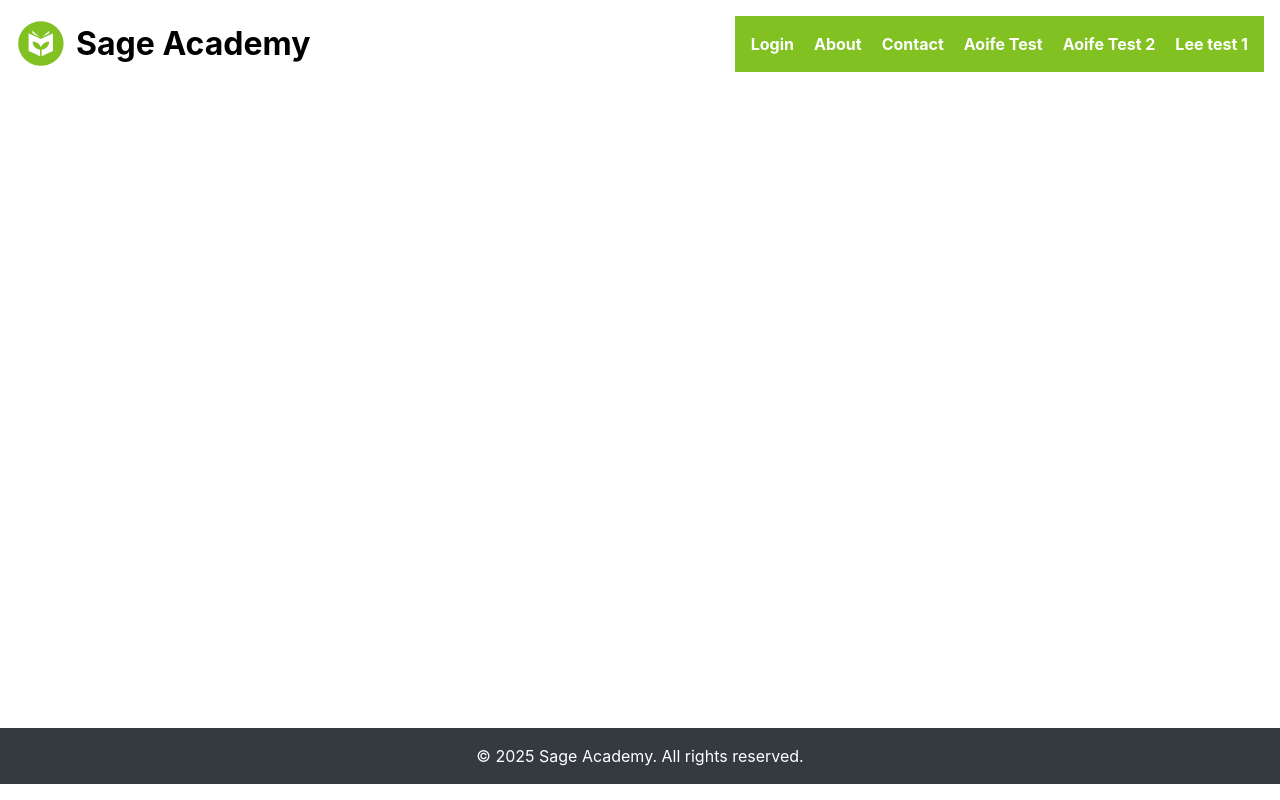
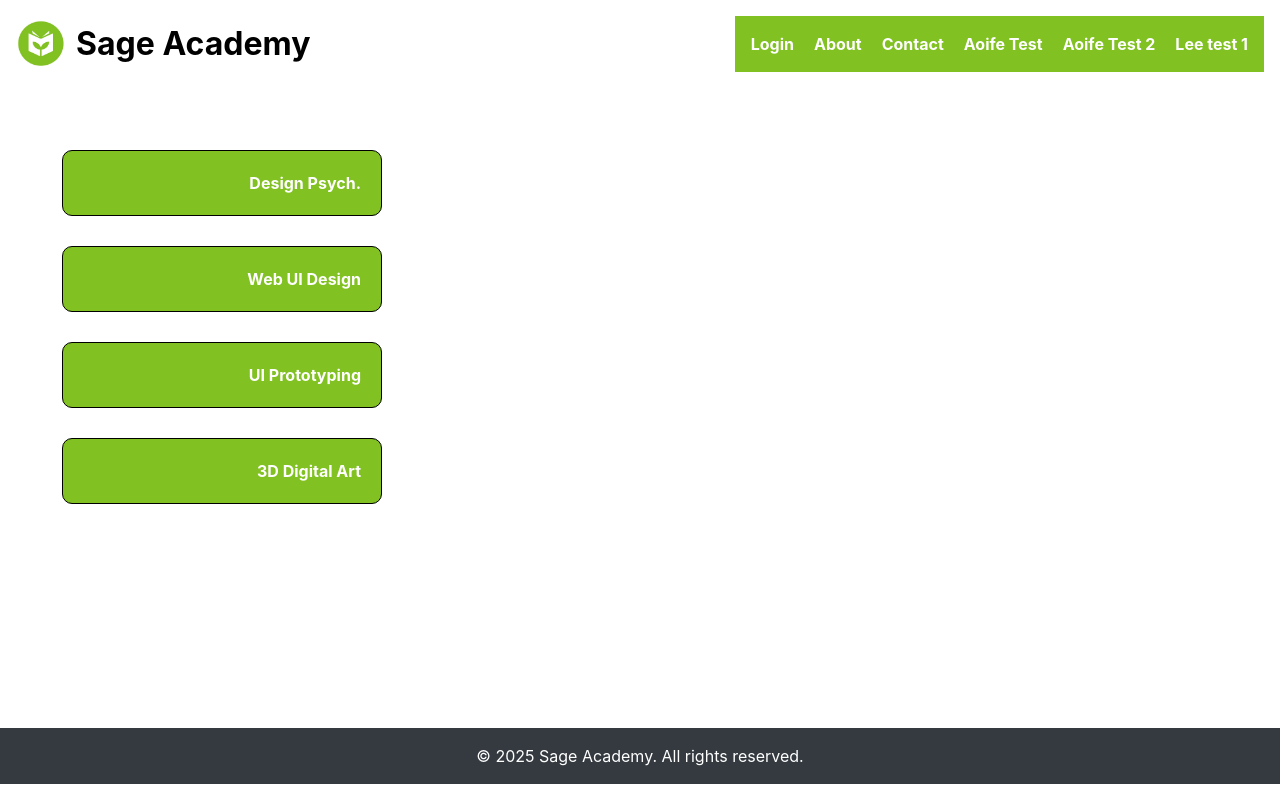
Before and after one commit to CaoimheOBrien/WebUIDesign_2025GroupProject, a SvelteKit app in the folder Web App/Sage-Academy-App/: page /staff_quiz_home_page in a window 1280 px wide. Built offline with nearby package versions, Linux system fonts and the light colour scheme.

Commit message:
Changed cards to nav for consistency

```diff
--- a/Web App/Sage-Academy-App/src/routes/staff_quiz_home_page/+page.svelte
+++ b/Web App/Sage-Academy-App/src/routes/staff_quiz_home_page/+page.svelte
@@ -6,3 +6,43 @@
     });
 
 </script>
+
+<nav>
+    <ul>
+        <li>Design Psych.</li>
+        <li>Web UI Design</li>
+        <li>UI Prototyping</li>
+        <li>3D Digital Art</li>
+    </ul>
+</nav>
+
+<style>
+ul {
+
+  width: 450px;
+  padding-right: 70px;
+  padding-top: 0px;
+}
+
+li  {
+  display: block;
+  color: #000;
+  text-align: right;
+  text-decoration: none;
+  color: white;
+  font-weight: bold;
+  padding: 20px;
+  margin: 30px;
+  background-color:rgba(129,193,34,255);
+  border: solid black 1.5px;
+  border-radius: 10px;
+}
+
+nav ul {
+  justify-content: center;
+  gap: 10px;
+}
+
+
+
+</style>
--- a/Web App/Sage-Academy-App/src/routes/student_home_page_lr/+page.svelte
+++ b/Web App/Sage-Academy-App/src/routes/student_home_page_lr/+page.svelte
@@ -7,58 +7,42 @@
 
 </script>
 
-
-<<<<<<< HEAD
-=======
-<!-- Gallery Container -->
-<div class="gallery">
-    <Card title="Design Psych" description="" />
-    <Card title="Web User UI" description="" />
-    <Card title="3D Digital Art" description="" />
-    <Card title="UI Prototyping" description="" />
-
-</div>
+<nav>
+    <ul>
+        <li>Design Psych.</li>
+        <li>Web UI Design</li>
+        <li>UI Prototyping</li>
+        <li>3D Digital Art</li>
+    </ul>
+</nav>
 
 <style>
-    /* Flexbox for Dynamic Layout */
-    .gallery {
-        display: flex;
-        flex-direction: column;
-        gap: 5px;
-        margin-top: 2rem;
-    }
+ul {
+
+  width: 300px;
+  padding-right: 70px;
+  padding-top: 0px;
+}
+
+li  {
+  display: block;
+  color: #000;
+  text-decoration: none;
+  color: white;
+  font-weight: bold;
+  padding: 20px;
+  margin: 30px;
+  background-color:rgba(129,193,34,255);
+  border: solid black 1.5px;
+  border-radius: 10px;
+}
+
+nav ul {
+  justify-content: center;
+  gap: 10px;
+
+}
 
 
-    /* Apply a different background color to even-numbered cards */
-    :global(.gallery > .card:nth-child(even)) {
-        background-color:rgb(169, 235, 166);
-        border: 3px solid rgb(69, 153, 77);
-
-    }
-
-    /* Apply a different background color to even-numbered cards */
-    :global(.gallery > .card:nth-child(odd)) {
-        background-color:rgb(169, 235, 166);
-        border: 3px solid rgb(69, 153, 77);
-    }
-
-    /* Apply a hover effect: spotlight effect on the hovered card */
-    :global(.gallery > .card:hover) {
-        transform: scale(0.9); /* Scale up the hovered card */
-        z-index: 2; /* Bring it to the front */
-    }
-
-    /* Reduce the size of adjacent siblings when a card is hovered */
-    :global(.gallery > .card:hover ~ .card) {
-        transform: scale(0.9); /* Reduce size of adjacent cards */
-        opacity: 0.8; /* Slightly fade them */
-    }
-
-    /* Reduce the size of adjacent siblings when a card is hovered */
-    :global(.gallery > .card:hover + .card) {
-        transform: scale(0.95); /* Reduce size of adjacent cards */
-        opacity: 0.9; /* Slightly fade them */
-    }
 
 </style>
->>>>>>> 6c6468f02a440c265d1a8736adff269d7ba49898
```
